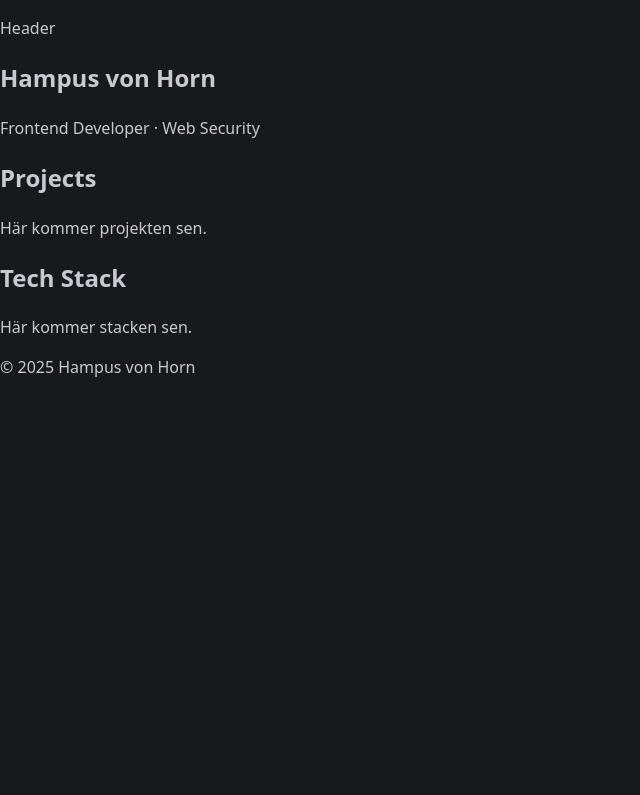
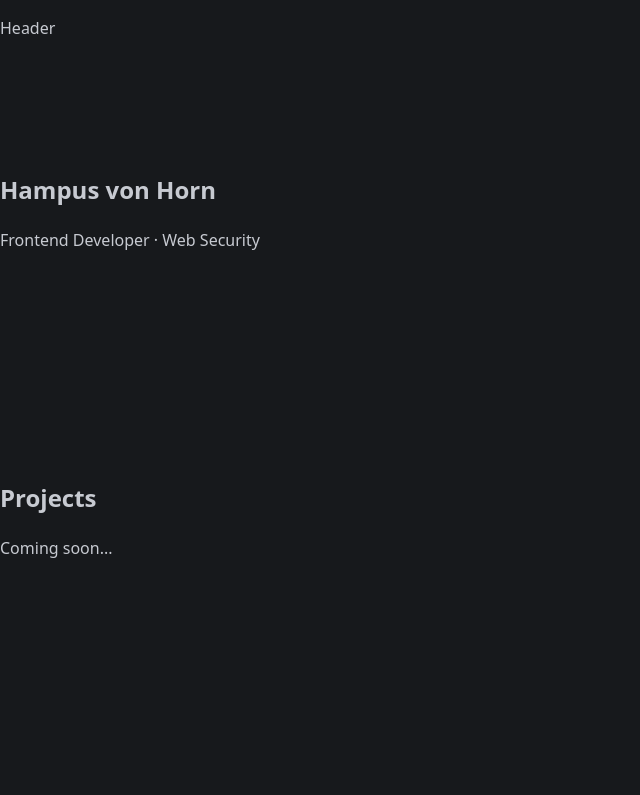
Before and after one commit to hampusvh/hampusvh-portfolio, a Next.js app: page / in a window 1280 px wide. Shown: the top 795 px of the page, without its empty margins (0-640 px from the left). Built offline with nearby package versions, Linux system fonts and the light colour scheme.

Commit message:
create basic file structure for sections

```diff
--- a/app/page.tsx
+++ b/app/page.tsx
@@ -6,7 +6,7 @@ import Footer from "@/components/sections/Footer";
 
 function Page() {
   return (
-    <main>
+    <main className="page">
       <Header />
       <HeroSection />
       <ProjectsSection />
--- a/components/sections/HeroSection.tsx
+++ b/components/sections/HeroSection.tsx
@@ -1,8 +1,10 @@
 function HeroSection() {
   return (
-    <section>
-      <h1>Hampus von Horn</h1>
-      <p>Frontend Developer · Web Security</p>
+    <section className="section hero">
+      <div className="section-inner">
+        <h1>Hampus von Horn</h1>
+        <p>Frontend Developer · Web Security</p>
+      </div>
     </section>
   );
 }
--- a/components/sections/ProjectsSection.tsx
+++ b/components/sections/ProjectsSection.tsx
@@ -1,9 +1,11 @@
 function ProjectsSection() {
   return (
-    <section>
-      <h2>Projects</h2>
-      <p>Här kommer projekten sen.</p>
-    </section>
+<section className="section projects">
+  <div className="section-inner">
+    <h2>Projects</h2>
+    <p>Coming soon...</p>
+  </div>
+</section>
   );
 }
 
--- a/components/sections/StackSection.tsx
+++ b/components/sections/StackSection.tsx
@@ -1,9 +1,12 @@
 function StackSection() {
   return (
-    <section>
-      <h2>Tech Stack</h2>
-      <p>Här kommer stacken sen.</p>
-    </section>
+<section className="section stack">
+  <div className="section-inner">
+    <h2>Tech Stack</h2>
+    <p>Technologies I use...</p>
+  </div>
+</section>
+
   );
 }
 export default StackSection;
```
